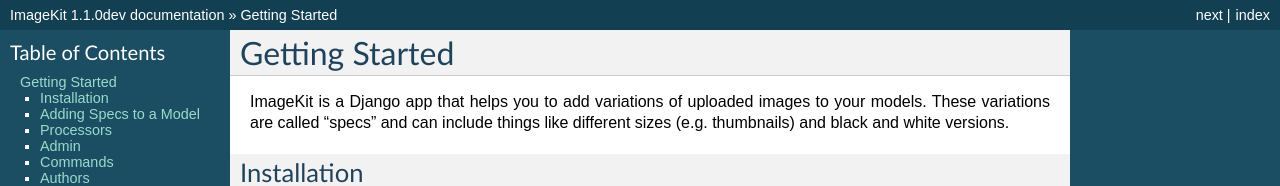
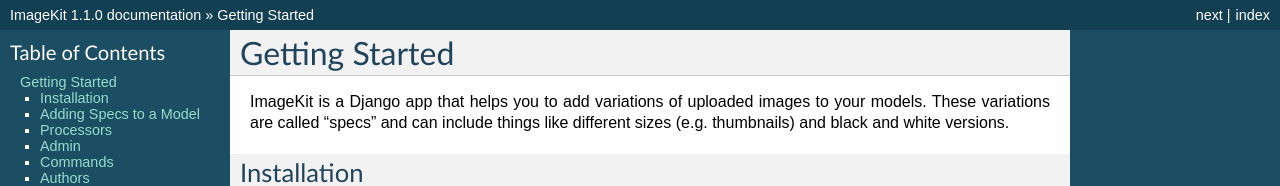
Before and after one commit to matthewwithanm/django-imagekit, a Sphinx documentation site: the page built from docs/index.rst, in a window 1280 px wide and 900 px high. Shown: the top 186 px of the window. Built offline with Sphinx 7.4.7, drawn with Linux system fonts in a browser that asks for light colours; some of the changed text lies outside the part shown.

Commit message:
Bumping the version number.

```diff
--- a/docs/conf.py
+++ b/docs/conf.py
@@ -50,7 +50,7 @@ copyright = u'2011, Justin Driscoll, Bryan Veloso, Greg Newman, Chris Drackett &
 # The short X.Y version.
 version = '1.1.0'
 # The full version, including alpha/beta/rc tags.
-release = '1.1.0dev'
+release = '1.1.0'
 
 # The language for content autogenerated by Sphinx. Refer to documentation
 # for a list of supported languages.
--- a/imagekit/__init__.py
+++ b/imagekit/__init__.py
@@ -1,4 +1,4 @@
 __title__ = 'django-imagekit'
 __author__ = 'Justin Driscoll, Bryan Veloso, Greg Newman, Chris Drackett, Matthew Tretter, Eric Eldredge'
-__version__ = (1, 1, 0, 'dev', 0)
+__version__ = (1, 1, 0, 'final', 0)
 __license__ = 'BSD'
```
